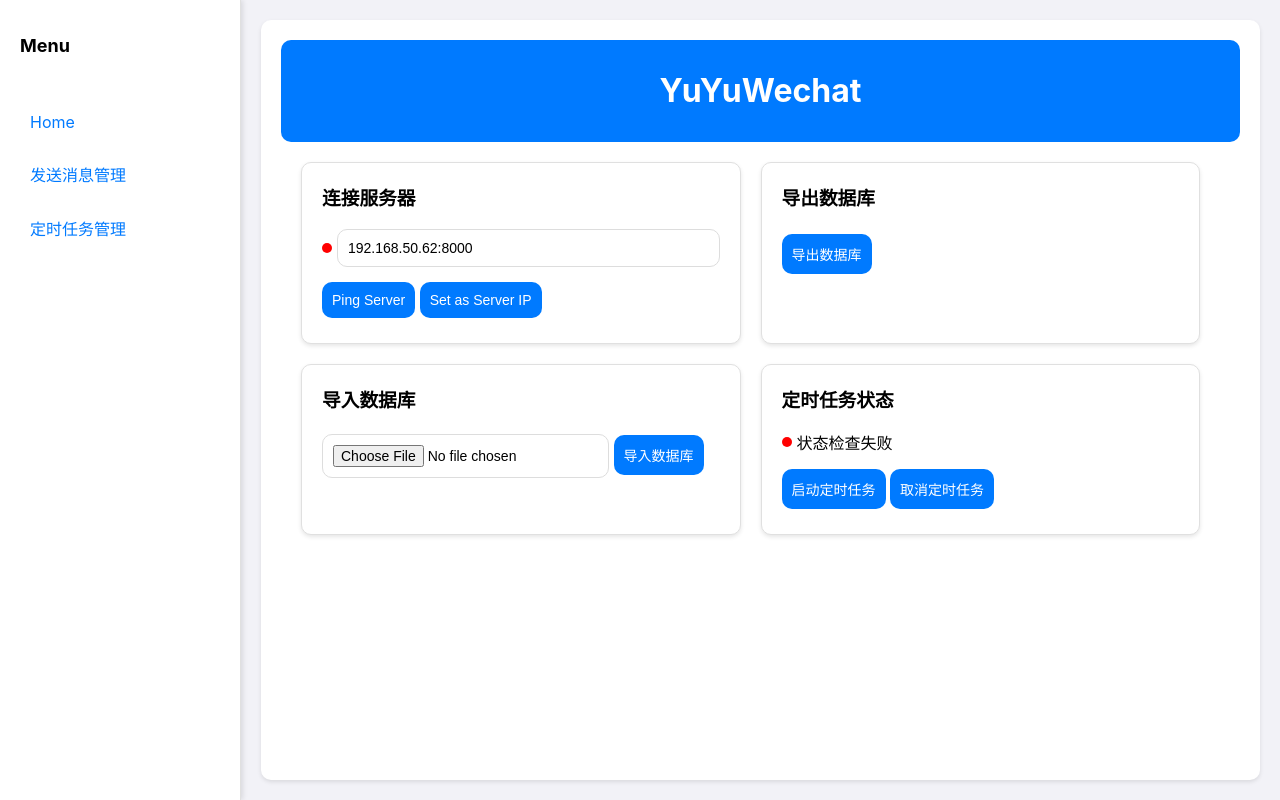
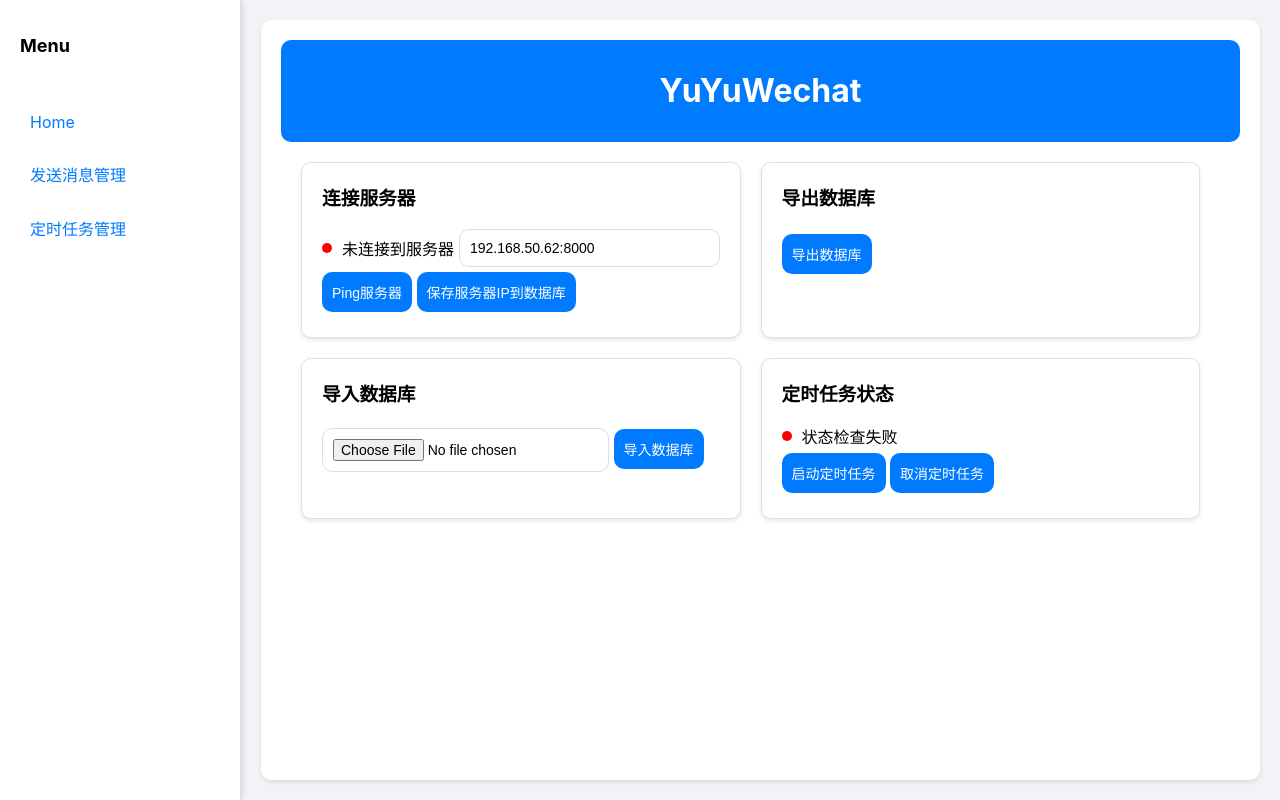
Before and after one commit to xieyumc/YuYuWechat, a Django app: page / in a window 1280 px wide. Run offline with Django 4.2, Linux system fonts and the light colour scheme; data comes from the database, SQL or seed files in the repository; parts of the project's set-up code (start-up, migrations or seed data) failed here and were passed over.

Commit message:
fix：优化首页布局

```diff
--- a/YuYuWechatV2_Client/client_app/templates/home.html
+++ b/YuYuWechatV2_Client/client_app/templates/home.html
@@ -50,7 +50,7 @@
         .input-container {
             display: flex;
             align-items: center;
-            margin-bottom: 10px;
+            gap: 5px; /* 调整间隙大小 */
         }
 
         #pingStatus {
@@ -58,8 +58,15 @@
             align-self: center;
         }
 
+        .status-indicator {
+            display: flex;
+            align-items: center;
+            gap: 2px; /* 减小状态指示灯和文字之间的间隔 */
+        }
+
         .input-container input {
             flex: 1;
+            max-width: 70%; /* 限制输入框宽度，根据实际情况调整 */
         }
 
         input, button {
@@ -161,6 +168,12 @@
             cursor: pointer;
         }
 
+        .button-status-container {
+            display: flex;
+            align-items: center; /* 保证按钮和状态消息在同一行且垂直居中 */
+            gap: 10px; /* 在元素间增加一些间隔 */
+        }
+
         button.skip-button.active {
             background-color: #007aff;
         }
@@ -207,14 +220,17 @@
             <form id="connectForm" method="post" action="">
                 {% csrf_token %}
                 <div class="input-container">
-        <span id="pingStatus"
-              style="height: 10px; width: 10px; background-color: gray; border-radius: 50%; display: inline-block; margin-right: 5px;"></span>
-                    <input type="text" id="server_ip" name="server_ip" placeholder="Enter Server IP" style="flex: 1;">
-                    <input type="hidden" id="server_ip_hidden" name="server_ip"> <!-- 添加隐藏的 input -->
+                     <span id="pingStatus"
+                          style="height: 10px; width: 10px; background-color: gray; border-radius: 50%;"></span>
+                    <div id="pingMessage" class="status-indicator">检查中...</div>
+                    <input type="text" id="server_ip" name="server_ip" placeholder="Enter Server IP">
+                    <input type="hidden" id="server_ip_hidden" name="server_ip">
 
                 </div>
-                <button type="button" onclick="connectServer()">Ping Server</button>
-                <button type="button" onclick="updateServerIP()">Set as Server IP</button>
+                <div>
+                    <button type="button" onclick="connectServer()">Ping服务器</button>
+                    <button type="button" onclick="updateServerIP()">保存服务器IP到数据库</button>
+                </div>
             </form>
         </div>
         <div class="card">
@@ -256,9 +272,11 @@
         var serverIp = document.getElementById('server_ip').value;
         var pingUrl = `http://${serverIp}/wechat/ping/`; // 构建完整的 URL
         var pingIndicator = document.getElementById('pingStatus');
+        var pingMessage = document.getElementById('pingMessage'); // 假设你已经添加了一个ID为pingMessage的元素来显示消息
 
         // 显示正在检测的状态
         pingIndicator.style.backgroundColor = 'orange';
+        pingMessage.textContent = "检查连接..."; // 显示检查连接的消息
 
         // 设置超时时间
         const timeoutPromise = new Promise((resolve, reject) => {
@@ -279,8 +297,7 @@
             .then(data => {
                 if (data.status === "pong") {
                     pingIndicator.style.backgroundColor = 'green';
-                    alert('Server connected: ' + serverIp);
-                    document.getElementById('server_ip_hidden').value = serverIp;
+                    pingMessage.textContent = "已连接到服务器";
                 } else {
                     throw new Error('Server did not respond correctly.');
                 }
@@ -290,7 +307,7 @@
             .catch(error => {
                 // 捕获网络、超时或其他错误
                 pingIndicator.style.backgroundColor = 'red';
-                alert(error.message);
+                pingMessage.textContent = "未连接到服务器";
                 console.error('Error:', error);
             });
     }
```
